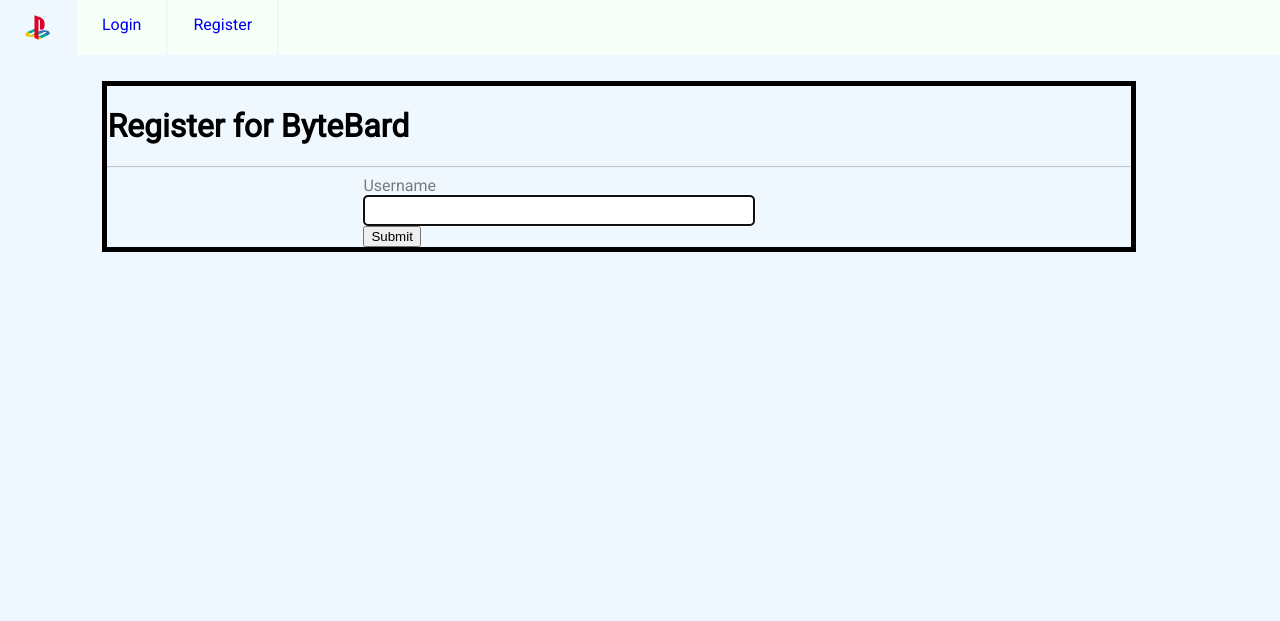
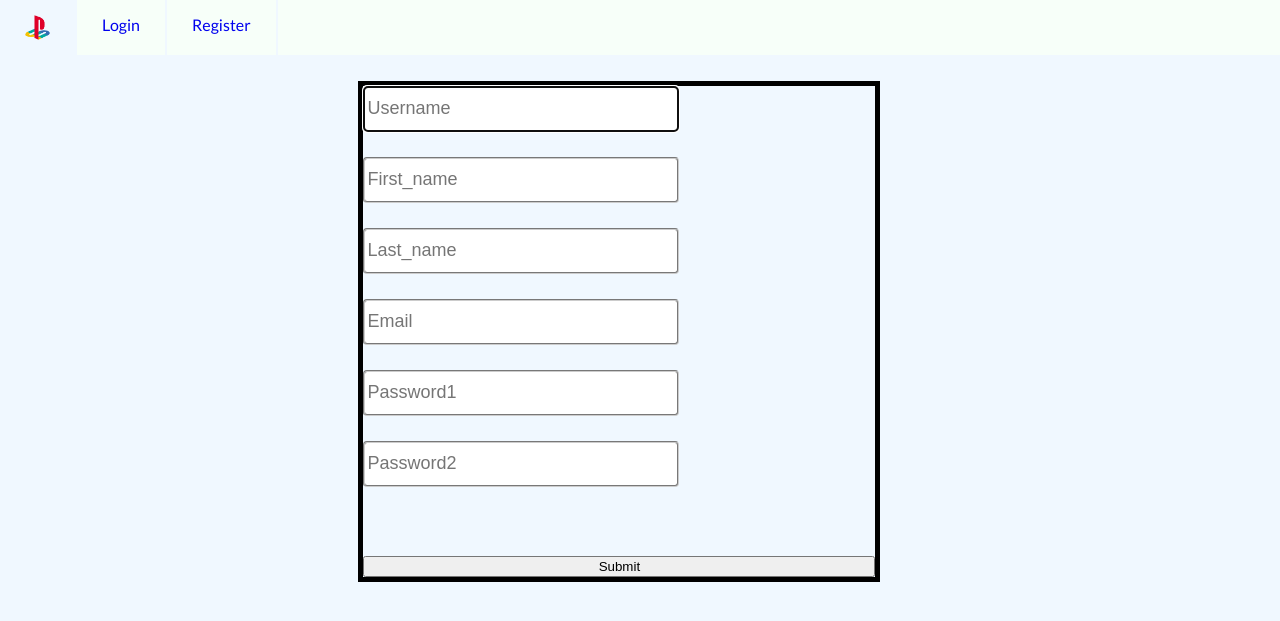
Before and after one commit to Tango0o0o/ByteBard, a Django app: page /register/ in a window 1280 px wide. Shown: the top 621 px of the page. Run offline with Django 4.2, Linux system fonts and the light colour scheme.

Commit message:
Added flexbox to registration page, started designing it, also cleaned up base.css and switched to new font

```diff
--- a/Main/forms.py
+++ b/Main/forms.py
@@ -5,14 +5,17 @@
 from django.contrib.auth.models import User
 
 class CreateUserForm(UserCreationForm):
-    first_name = forms.CharField(max_length=30)
-    last_name = forms.CharField(max_length=30)
+    first_name = forms.CharField(max_length=30, label="First name")
+    last_name = forms.CharField(max_length=30, label="Last name")
 
     def __init__(self, *args: Any, **kwargs: Any) -> None:
         super().__init__(*args, **kwargs)
         self.fields["first_name"].label = "First name"
         self.fields["last_name"].label = "Last name"
 
+        for field in self.fields:
+            self.fields[field].widget.attrs.update({"class" : "form-input", "placeholder" : f"{field.capitalize()}"})
+
     class Meta:
         model = User
         fields = ['username', 'email', 'password1', "password2", "first_name", "last_name"]
--- a/Main/static/CSS/base.css
+++ b/Main/static/CSS/base.css
@@ -1,6 +1,6 @@
 body{
     background-color: aliceblue; /* Main colour gonna be used*/
-    font-family: 'Roboto', sans-serif;  /* Leaving this for now, maybe will make it better */
+    font-family: 'Lato';  /* Leaving this for now, maybe will make it better */
     color: black; /* Makes sense to have black*/
     margin: 0px; /* Removes all margins, so the navbar can stick to the top*/
 }
@@ -41,7 +41,6 @@
 
 main{
     width: 80%; /* Leave the sides out a bit */
-    border: 5px black solid; /* Just to visuialse the space i have to work with */
     margin: 2% 0% 0% 8%; /* Move it away from the navbar and the left side */
 }
 
--- a/Main/static/CSS/register.css
+++ b/Main/static/CSS/register.css
@@ -1,13 +1,24 @@
+.form-input{
+    border-style: groove;
+    border-color: #cccccc;
+    border-radius: 4px;
+    height: 40px;
+    width: 60%;
+    grid-column-start: 1;
+    grid-column-end: 6;
+    font-size: large;
+}
+
+.form-input:hover{
+    background-color: aliceblue;
+    transition: 1s;
+}
+
 .wrapper{
     margin-left: 25%;
+    border: 5px black solid;
+    width: 50%;
+    display: grid;
+    row-gap: 25px;
+    grid-template-columns: auto;
 }
-
-.form-label{
-    opacity: 0.5;
-}
-
-.fieldwrapper input{
-    border-radius: 4px;
-    width: 50%;
-    height: 25px;
-}
--- a/Main/templates/base.html
+++ b/Main/templates/base.html
@@ -5,8 +5,8 @@
     <title>{%block title%} {%endblock%}</title>
     <link rel="icon" href="/static/Images/ByteBardLogo.png">
     <link rel="preconnect" href="https://fonts.googleapis.com">
-    <link rel="preconnect" href="https://fonts.gstatic.com" crossorigin>
-    <link href="https://fonts.googleapis.com/css2?family=Roboto&display=swap" rel="stylesheet">
+<link rel="preconnect" href="https://fonts.gstatic.com" crossorigin>
+<link href="https://fonts.googleapis.com/css2?family=Lato&display=swap" rel="stylesheet">
     {% load static %}
     <link rel="stylesheet" rel="text/css" href="/static/CSS/base.css">
 
@@ -28,8 +28,6 @@
     </nav>
 
     <main>
-        <h1>{%block content_title%} {%endblock%}</h1>
-        <hr>
         {% block content%}
 
         {% endblock %}
--- a/Main/templates/registration/Register.html
+++ b/Main/templates/registration/Register.html
@@ -12,23 +12,34 @@
 {%block content_title%} Register for ByteBard {%endblock%}
 
 {% block content %}
-<div class="wrapper">
+<form method="POST" action="" class="wrapper">
+    {% csrf_token %}
 
-    <form method="POST" action="">
-        {% csrf_token %}
+    <div class="fieldwrapper">
+        {{form.username}}
+    </div>
 
+    <div class="fieldwrapper">
+        {{form.first_name}}
+    </div>
 
+    <div class="fieldwrapper">
+        {{form.last_name}}
+    </div>
 
-        <div class="fieldwrapper">
-            <span class="form-label">{{form.username.label}}</span>
-            <div>{{form.username}}</div>
-        </div>
-        <input type="submit" name="create-user">
+    <div class="fieldwrapper">
+        {{form.email}}
+    </div>
 
+    <div class="fieldwrapper">
+        {{form.password1}}
+    </div>
 
-
-
-    </form>
-</div>
+    <div class="fieldwrapper">
+        {{form.password2}}
+    </div>
+    <br>
+    <input type="submit" name="create-user">
+</form>
 
 {% endblock %}
```
